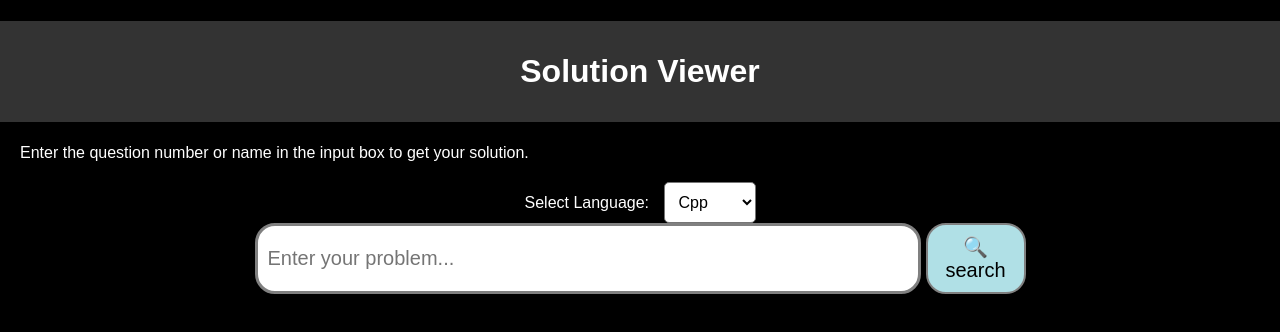
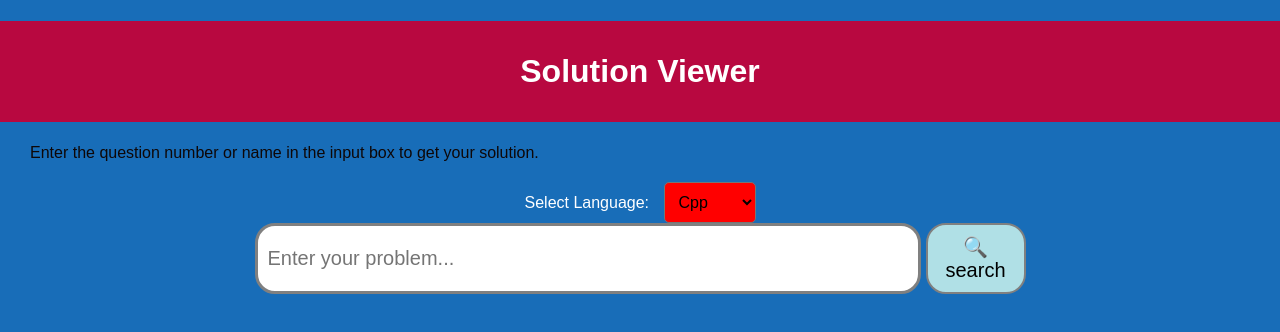
Before and after one commit to HimaHarika282/Leetcode-Solution-viewer, a plain HTML site: page index.html in a window 1280 px wide. Drawn offline with nearby package versions, Linux system fonts and the light colour scheme.

Commit message:
Update styles.css

```diff
--- a/styles.css
+++ b/styles.css
@@ -1,20 +1,20 @@
 body {
-    background-color: black;
+    background-color: rgb(24, 109, 184);
     margin: 0 auto;
     max-width: 100%;
     font-family: Arial, Helvetica, sans-serif;
 }
 
 h1 {
-    background-color: #333;
+    background-color: #b80840;
     padding: 1em;
     text-align: center;
     color: #fff;
 }
 
 p {
-    margin-left: 20px;
-    color: white;
+    margin-left: 30px;
+    color: rgb(14, 7, 7);
 }
 
 .searchbar {
@@ -55,17 +55,18 @@ p {
     font-size: 16px;
     border-radius: 5px;
     margin-left: 10px;
-    background-color: white;
-    color: black;
+    background-color: red;
+    color: rgb(0,0,0,);
 }
 
 #problemsection {
-    color: #fff;
+    color: rgb(249, 240, 240);
     margin-top: 1em;
     text-align: center;
 }
 
 #problemtitle {
+    color:rgb(64, 255, 0);
     font-weight: bold;
     font-size: 1.5em;
 }
```
